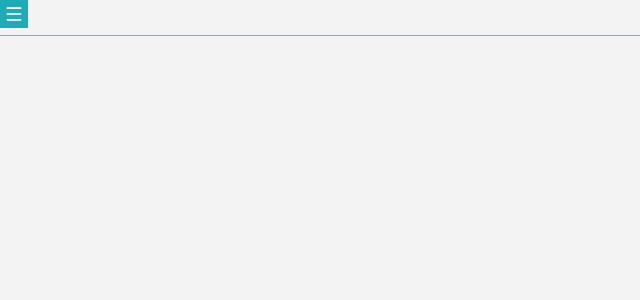
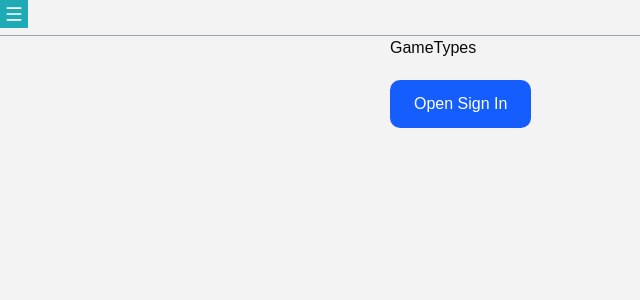
Before and after one commit to maniQuare/manigame-website, a Next.js app: page / in a window 1280 px wide. Shown: the top 300 px of the page, without its empty margins (0-640 px from the left). Built offline with nearby package versions, Linux system fonts and the light colour scheme.

Commit message:
Refactor Page component to include heading and link
Removed signIn component and added a heading with a link to the sign-in page.

```diff
--- a/src/app/page.tsx
+++ b/src/app/page.tsx
@@ -1,14 +1,16 @@
-
-import signIn from "./auth/sign-in"
+import Link from "next/link";
 
 export default function Page() {
   return (
     <div className="container">
-      <signIn/>
+      <h1>GameTypes</h1>
 
-
-
-
+      <Link
+        href="/auth/sign-in"
+        className="inline-block mt-5 rounded-lg bg-blue-600 px-6 py-3 text-white hover:bg-blue-500"
+      >
+        Open Sign In
+      </Link>
     </div>
   );
 }
```
